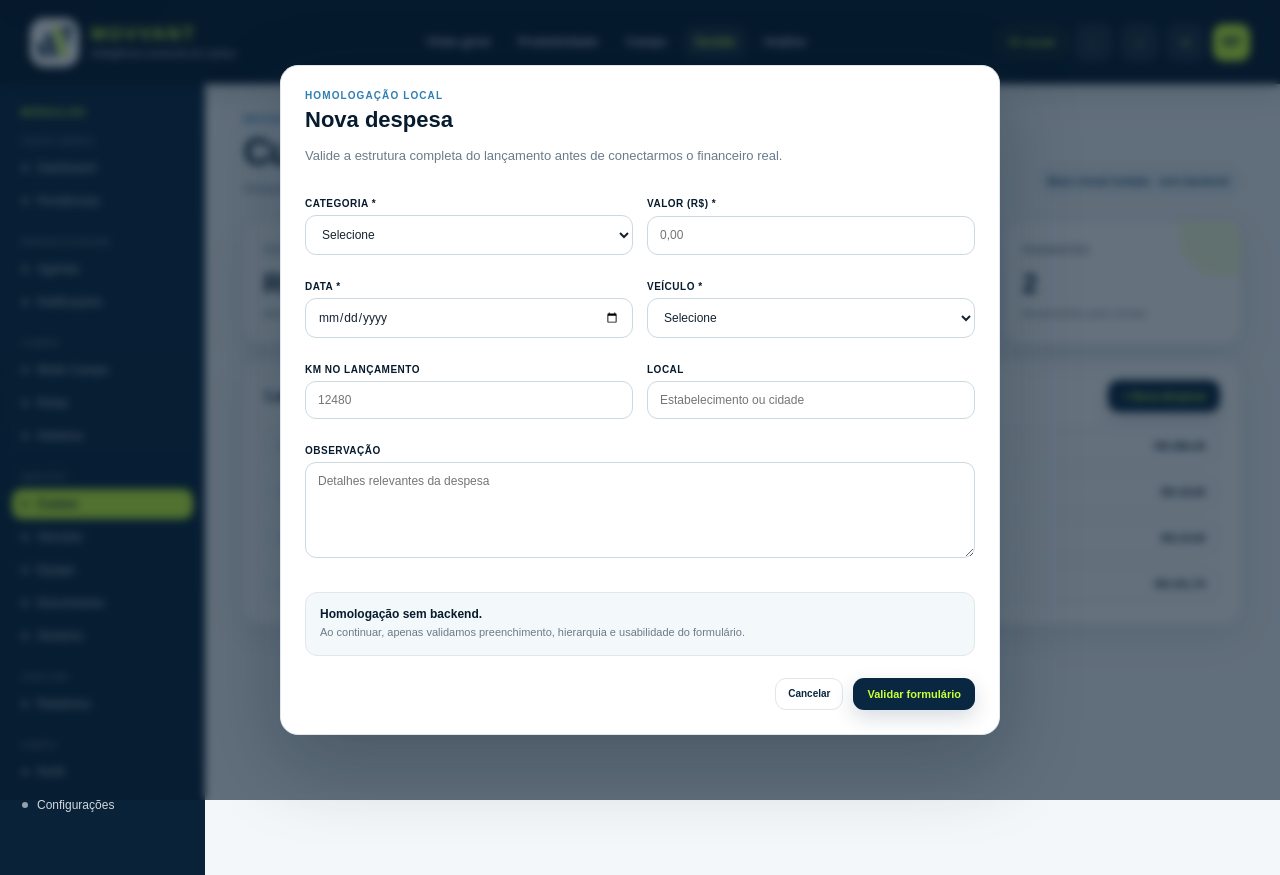
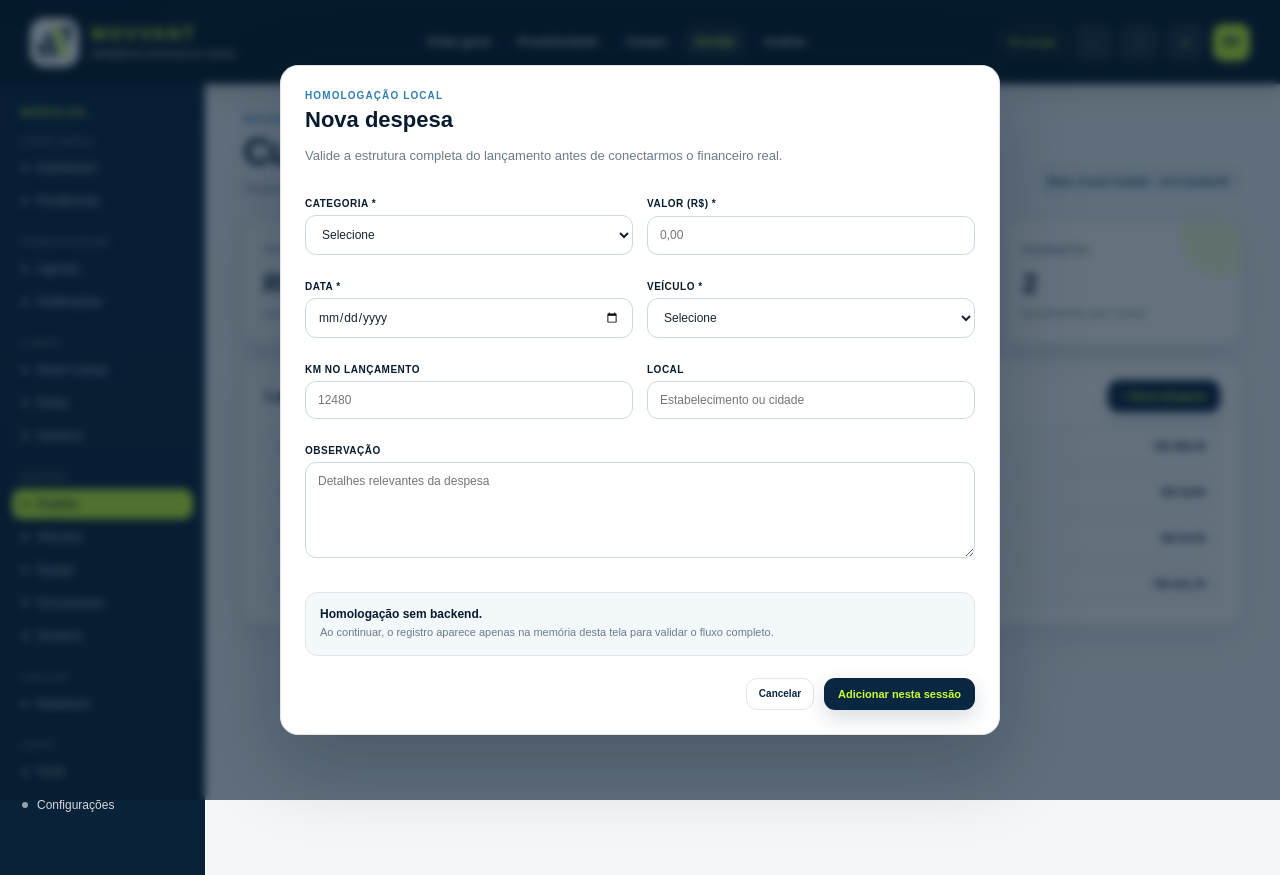
Before and after one commit to Manopanassolo/controle-facil-km, a Next.js app in the folder movvant-v2/: page /custos in a window 1280 px wide. Both pictures are taken after a click on the button "+ Nova despesa". Built offline with nearby package versions, Linux system fonts and the light colour scheme.

Commit message:
Allow local session form prototypes to return data

```diff
--- a/movvant-v2/src/components/PrototypeFormDialog.tsx
+++ b/movvant-v2/src/components/PrototypeFormDialog.tsx
@@ -1,6 +1,8 @@
 'use client';
 
 import { FormEvent, ReactNode, useId, useRef, useState } from 'react';
+
+export type PrototypeFormValues = Record<string, string | string[]>;
 
 type Field = {
   name: string;
@@ -16,13 +18,15 @@ export function PrototypeFormDialog({
   title,
   description,
   fields,
-  className = 'primary-button'
+  className = 'primary-button',
+  onValidate
 }: {
   trigger: ReactNode;
   title: string;
   description: string;
   fields: Field[];
   className?: string;
+  onValidate?: (values: PrototypeFormValues) => void;
 }) {
   const [open, setOpen] = useState(false);
   const [submitted, setSubmitted] = useState(false);
@@ -38,6 +42,15 @@ export function PrototypeFormDialog({
   function submit(event: FormEvent<HTMLFormElement>) {
     event.preventDefault();
     if (!event.currentTarget.reportValidity()) return;
+
+    const data = new FormData(event.currentTarget);
+    const values: PrototypeFormValues = {};
+    for (const field of fields) {
+      const entries = data.getAll(field.name).map(String);
+      values[field.name] = field.type === 'multiselect' ? entries : (entries[0] || '');
+    }
+
+    onValidate?.(values);
     setSubmitted(true);
   }
 
@@ -55,7 +68,7 @@ export function PrototypeFormDialog({
             <h2 id={titleId}>{title}</h2>
             <p>{description}</p>
             {submitted ? (
-              <div className="prototype-success" role="status"><strong>Fluxo validado.</strong><span>Os campos foram aceitos, mas nenhum dado foi gravado.</span><button type="button" className="primary-button" onClick={close}>Concluir</button></div>
+              <div className="prototype-success" role="status"><strong>Fluxo validado.</strong><span>O registro foi incluído somente nesta sessão. Recarregar a página apaga esta simulação.</span><button type="button" className="primary-button" onClick={close}>Concluir</button></div>
             ) : (
               <form className="prototype-form" onSubmit={submit}>
                 <div className="prototype-form-grid">
@@ -79,8 +92,8 @@ export function PrototypeFormDialog({
                     </label>
                   ))}
                 </div>
-                <div className="prototype-notice"><strong>Homologação sem backend.</strong><span>Ao continuar, apenas validamos preenchimento, hierarquia e usabilidade do formulário.</span></div>
-                <div className="prototype-dialog-actions"><button type="button" className="secondary-button" onClick={close}>Cancelar</button><button type="submit" className="primary-button">Validar formulário</button></div>
+                <div className="prototype-notice"><strong>Homologação sem backend.</strong><span>Ao continuar, o registro aparece apenas na memória desta tela para validar o fluxo completo.</span></div>
+                <div className="prototype-dialog-actions"><button type="button" className="secondary-button" onClick={close}>Cancelar</button><button type="submit" className="primary-button">Adicionar nesta sessão</button></div>
               </form>
             )}
           </section>
```
